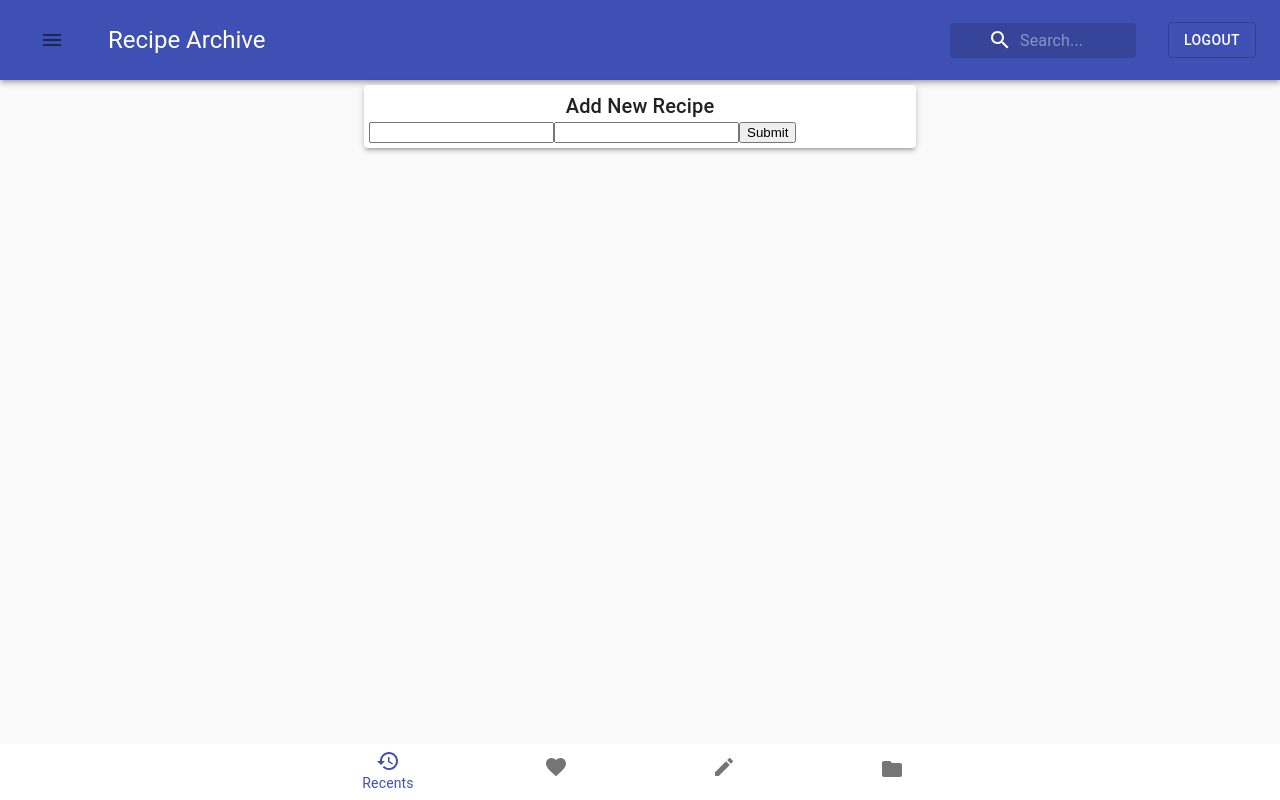
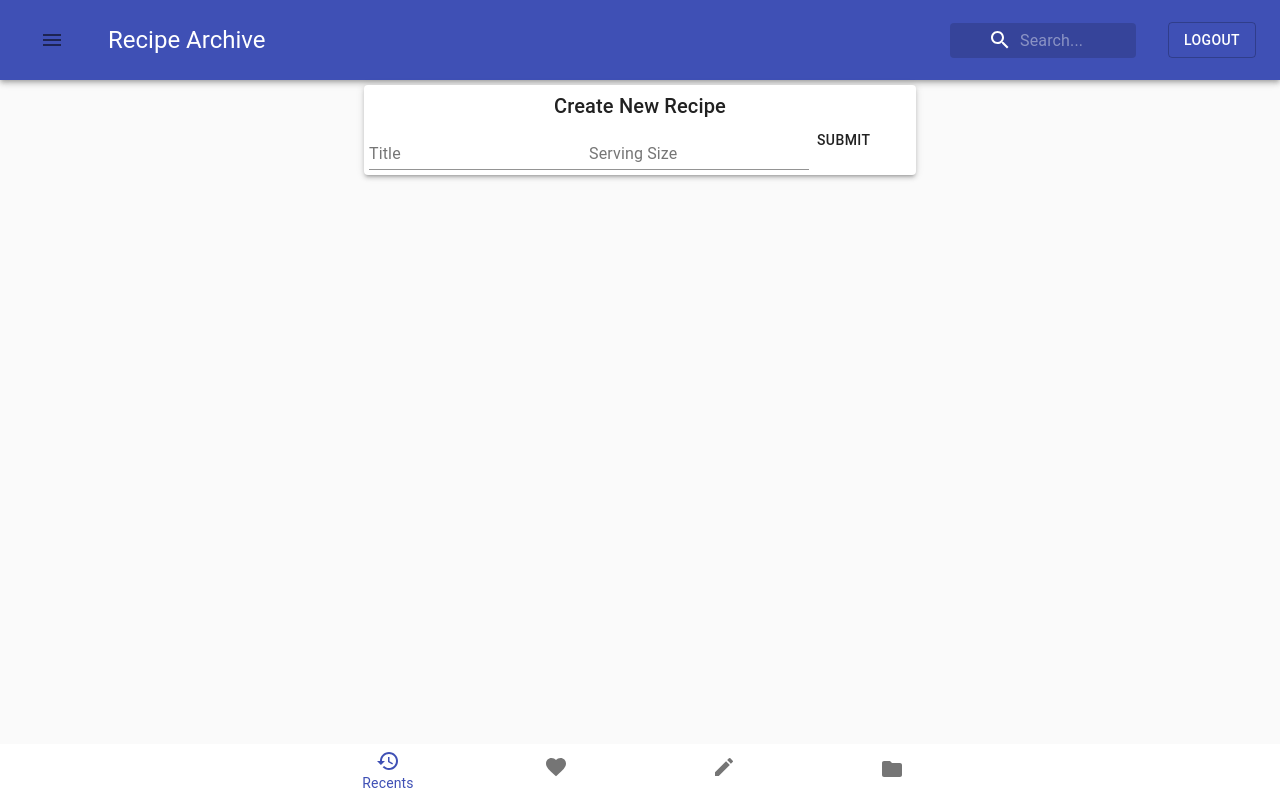
Before and after one commit to Xbjornsen/RecipeX, a React (Create React App) app: page /NewRecipe in a window 1280 px wide. Built offline with nearby package versions, Linux system fonts and the light colour scheme.

Commit message:
adding more feilds to form

```diff
--- a/src/components/NewRecipe.js
+++ b/src/components/NewRecipe.js
@@ -1,8 +1,7 @@
-import { Container, Typography, Paper, Input } from "@material-ui/core";
+import { Container, Typography, Paper, Input, Button, TextField } from "@material-ui/core";
 import { makeStyles } from "@material-ui/core";
 import { useForm } from "react-hook-form";
 import React, {useState} from "react";
-import Add from "./DataBaseComponents/Add";
 import firebase from "firebase";
 
 const useStyles = makeStyles((theme) => ({
@@ -18,7 +17,6 @@ export default function NewRecipe() {
 
   const classes = useStyles();
   const db = firebase.firestore();
-  //const onSubmit = data => console.log(data);
 
   const {
     register,
@@ -43,16 +41,23 @@ export default function NewRecipe() {
       <Container maxWidth="sm">
         <Paper elevation={3} className={classes.paper}>
           <Typography variant="h6" align="center">
-            Add New Recipe
+            Create New Recipe
           </Typography>
           <form onSubmit={handleSubmit(onSubmit)}>
-            <input {...register("Title", { required: true })} />
+            <TextField id='title-input'
+            name="title"
+            label="Title"
+            {...register("Title", { required: true })} />
             {errors.firstName?.type === "required" && "Title is required"}
 
-            <input {...register("Serving Size", { required: true })} />
+            <TextField
+            id='serving-size'
+            name='serving-size'
+            label='Serving Size'{...register("Serving Size", { required: true , pattern: [0-10] })} />
             {errors.lastName && "Serving size is required"}
 
-            <input type="submit" />
+            <Button
+            type="submit">Submit</Button>
           </form>
         </Paper>
       </Container>
```
Also changed, not shown: 1 other file (tests, documents, lock files or other folders).
